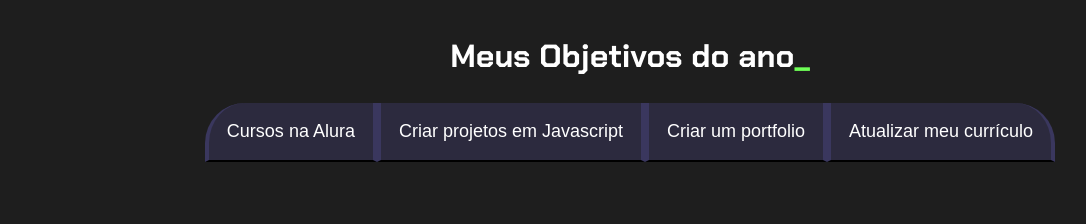
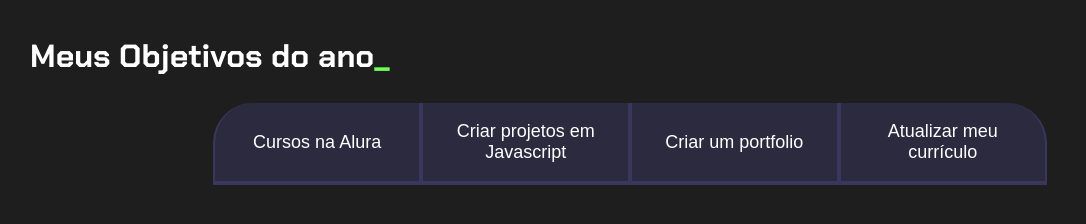
Before and after one commit to GLavino/Mtaematica-II-teerceiro, a plain HTML site: page index.html in a window 1280 px wide. Shown: the whole page, without its empty margins (10-1096 px from the left). Drawn offline with Linux system fonts and the light colour scheme.

Commit message:
arrumado

```diff
--- a/index.html
+++ b/index.html
@@ -16,8 +16,6 @@
 <button class="botao">Criar projetos em Javascript</button>
 <button class="botao">Criar um portfolio</button>
 <button class="botao">Atualizar meu currículo</button>
-</div>
-<h1></h1>
 </section>
 </body>
 </html>
--- a/style.css
+++ b/style.css
@@ -1,4 +1,4 @@
-@import url('https://fonts.googleapis.com/css2?family=Chakra+Petch:wght@400;700&display=swap&#39');
+@import url('https://fonts.googleapis.com/css2?family=Chakra+Petch:wght@400;700&display=swap');
 
 :root {
     --cor-de-fundo: #1E1E1E;
@@ -14,8 +14,10 @@ background-color: var(--cor-de-fundo);
     color: var(--branco);
     font-family: 'Chakra Petch', sans-serif;
 }
-.conteudo-principal{
-    display:flex;
+
+
+.conteudo-principal {
+    display: flex;
     flex-direction: column;
     justify-content: center;
     align-items: center;
@@ -25,11 +27,14 @@ font-family: 'Chakra Petch', sans-serif;
 }
 
 .titulo-principal {
-    text-align: center;
+    text-align: left;
     width: 100%;
-    font-size: 32px;}
+    font-size: 32px;
+}
 
-.titulo-principal span{color: var(--verde);}
+.titulo-principal span {
+    color: var(--verde);
+}
 
 .botao {
     font-family: "Crakra Petch", sans-serif;
@@ -40,15 +45,21 @@ font-family: 'Chakra Petch', sans-serif;
     padding: 1em;
     font-size: 18px;
     align-items: center;
-    width: 100%
+    width: 100%;
     border-bottom: 4px solid var(--botao-ativo);
-    border-left: 4px solid var(--botao-ativo);
-    border-right: 4px solid var(--botao-ativo);
+    border-left: 2px solid var(--botao-ativo);
+    border-right: 2px solid var(--botao-ativo);
     border-top: none;
 }
+
+.botao:first-child {
+    border-radius: 40px 40px 0 0;
+}
+
 .botoes {
     display: block;
 }
+
 
 @media screen and (min-width: 768px) {
     .botoes {
```
Lines whose indentation alone changed are shown as unchanged.
